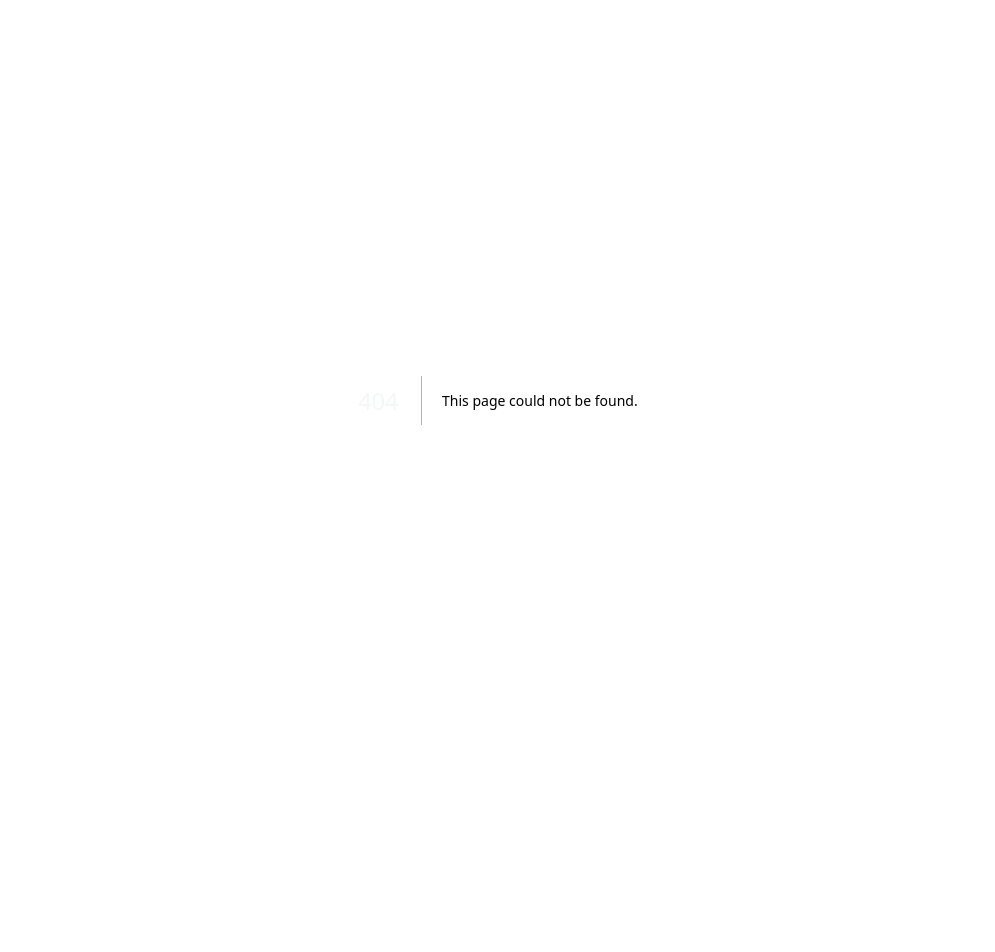
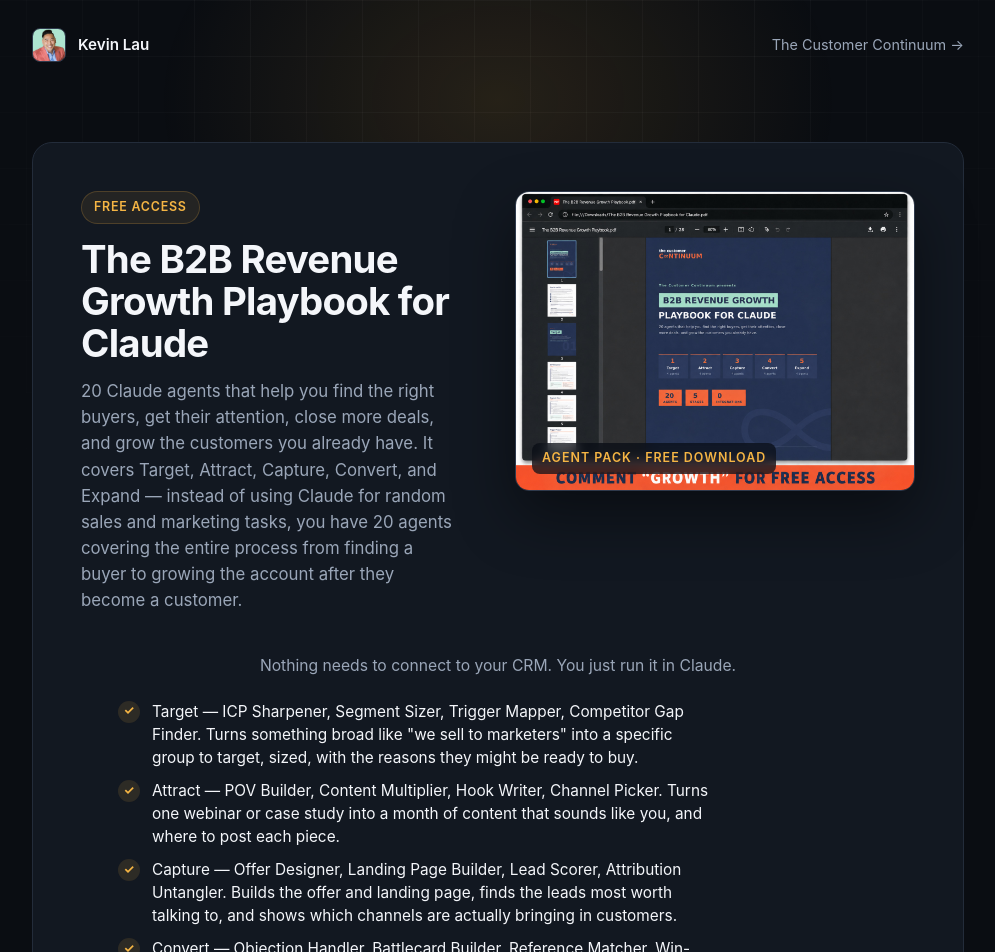
Before and after one commit to danielnogueira8/kevin, a Next.js app: page /resources/b2b-revenue-growth-playbook in a window 1280 px wide. Before the commit this address had no page. Shown: the top 952 px of the page, without its empty margins (142-1137 px from the left). Before the commit the page ends 800 px from the top, so only its background shows below. Built offline with nearby package versions, Linux system fonts and the light colour scheme.

Commit message:
feat: add The B2B Revenue Growth Playbook for Claude resource page
Co-Authored-By: Claude Sonnet 5 <noreply@anthropic.com>

```diff
--- /dev/null
+++ b/app/resources/b2b-revenue-growth-playbook/page.js
@@ -0,0 +1,38 @@
+import LeadMagnetGate from "../../components/LeadMagnetGate";
+
+export const metadata = {
+  title:
+    "The B2B Revenue Growth Playbook for Claude: 20 Agents — Kevin Lau",
+  description:
+    "20 Claude agents covering Target, Attract, Capture, Convert, and Expand — the full B2B revenue motion from finding the right buyers to growing the customers you already have. Free.",
+};
+
+const resource = {
+  slug: "b2b-revenue-growth-playbook",
+  eyebrow: "Free access",
+  title: "The B2B Revenue Growth Playbook for Claude",
+  subtitle:
+    "20 Claude agents that help you find the right buyers, get their attention, close more deals, and grow the customers you already have. It covers Target, Attract, Capture, Convert, and Expand — instead of using Claude for random sales and marketing tasks, you have 20 agents covering the entire process from finding a buyer to growing the account after they become a customer.",
+  bullets: [
+    "Target — ICP Sharpener, Segment Sizer, Trigger Mapper, Competitor Gap Finder. Turns something broad like \"we sell to marketers\" into a specific group to target, sized, with the reasons they might be ready to buy.",
+    "Attract — POV Builder, Content Multiplier, Hook Writer, Channel Picker. Turns one webinar or case study into a month of content that sounds like you, and where to post each piece.",
+    "Capture — Offer Designer, Landing Page Builder, Lead Scorer, Attribution Untangler. Builds the offer and landing page, finds the leads most worth talking to, and shows which channels are actually bringing in customers.",
+    "Convert — Objection Handler, Battlecard Builder, Reference Matcher, Win-Loss Analyst. Answers objections, finds the best customer proof for each deal, and goes through your last 10 lost deals to find out why you lost them.",
+    "Expand — Adoption Watcher, Expansion Spotter, Advocate Scout, NRR Reporter. Goes through your customers and finds who might be ready to upgrade, add a product, or spend more with you.",
+    "Every agent comes with the full prompt and a note on when you should and shouldn't use it.",
+  ],
+  description:
+    "Nothing needs to connect to your CRM. You just run it in Claude.",
+  format: "Agent pack",
+  coverEmoji: "📈",
+  coverImage: "/assets/revenue-growth-playbook-for-claude.jpeg",
+  coverImageAlt:
+    "The B2B Revenue Growth Playbook for Claude — 20 agents across Target, Attract, Capture, Convert, Expand",
+  coverAspectRatio: "1448 / 1086",
+  downloadUrl:
+    "https://drive.google.com/file/d/1rC_JlZhJy0ezlPs3CCI7-lA5fpt1YeSe/view?usp=sharing",
+};
+
+export default function Page() {
+  return <LeadMagnetGate resource={resource} />;
+}
```
Also changed, not shown: public/assets/revenue-growth-playbook-for-claude.jpeg (added).
